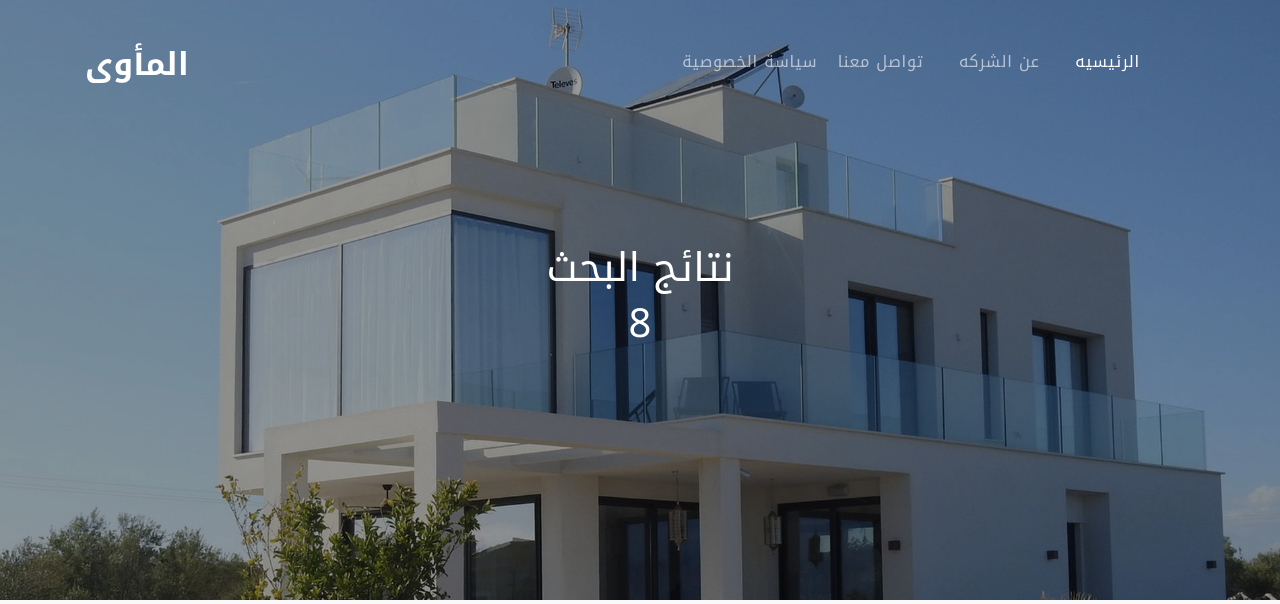
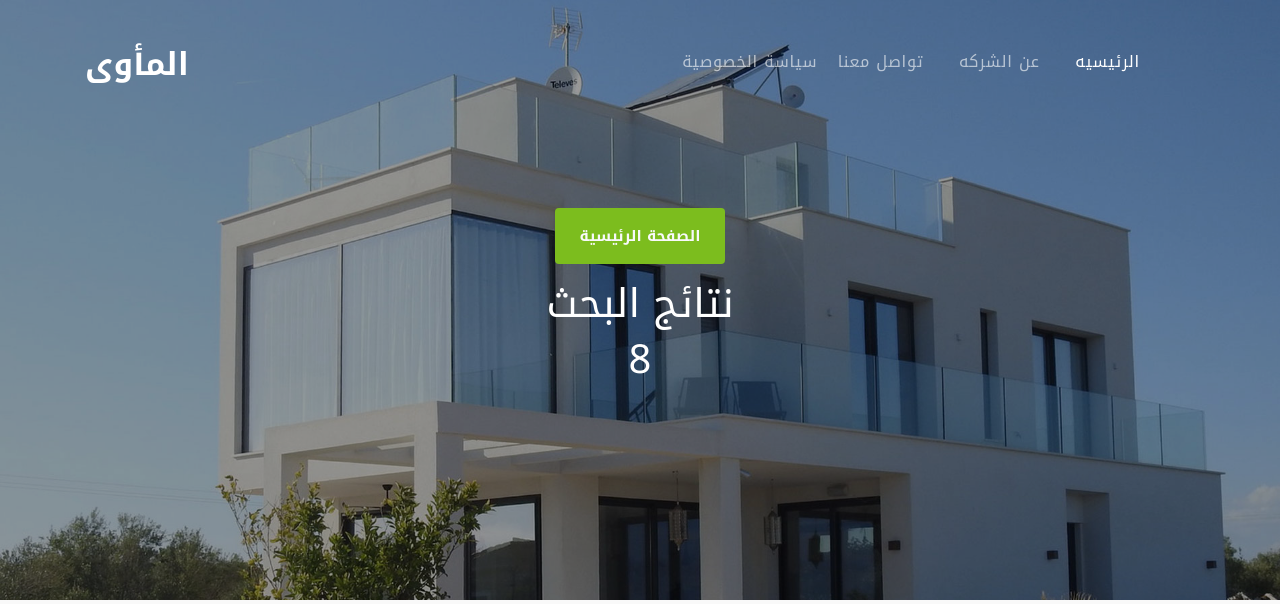
Before and after one commit to mazinAbbasher/Askon, a Django app: page /search in a window 1280 px wide. Shown: the top 604 px of the page. Run offline with Django 5.2, Linux system fonts and the light colour scheme; data comes from the database, SQL or seed files in the repository; some libraries are stand-ins or nearby versions; some web fonts are replaced.

Commit message:
more edits

```diff
--- a/templates/search.html
+++ b/templates/search.html
@@ -6,7 +6,6 @@
     <link rel="stylesheet" href="https://fonts.googleapis.com/css?family=Noto+Kufi+Arabic">
 
     <style>
-
 
       html, body, div, span, h1, h2, h3, h4, h5, h6, p, a, button, input, textarea {
         font-family: 'Noto Kufi Arabic', sans-serif;
@@ -82,6 +81,7 @@
         <div class="container">
           <div class="row align-items-center justify-content-center text-center">
             <div class="col-md-10">
+              <p><a href="{% url "api:home" %}" class="btn btn-white btn-outline-white py-3 px-4 rounded-1 btn-2">الصفحة الرئيسية</a></p>
               <h1 class="mb-2">نتائج البحث</h1>
               <h1 class="mb-2">{{count}}</h1>
 
```
